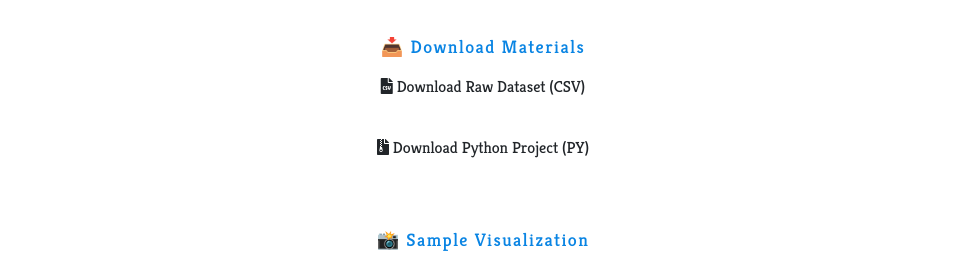
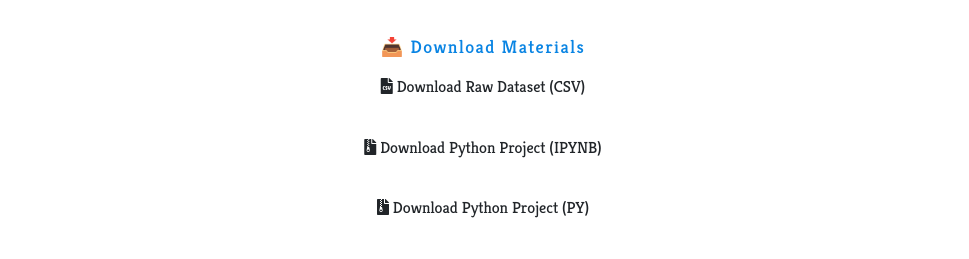
Before and after one commit to tetiana-404/tetiana-404.github.io, a plain HTML site: page pages/dataan-alyst-project.html in a window 1280 px wide. Shown: the part 3920-4179 px from the top of the page, without its empty margins (157-1126 px from the left). Drawn offline with nearby package versions, Linux system fonts and the light colour scheme.

Commit message:
project sources added

```diff
--- a/pages/dataan-alyst-project.html
+++ b/pages/dataan-alyst-project.html
@@ -428,7 +428,11 @@
                                 <i class="fa fa-file-csv"></i> Download Raw Dataset (CSV)
                             </a>
                             <br><br>
-                            <a href="../docs/product_analysis.ipynb" download class="btn">
+                            <a href="../docs/product_analysis 2.0.ipynb" target="_blank" download class="btn">
+                                <i class="fa fa-file-archive"></i> Download Python Project (IPYNB)
+                            </a>
+                            <br><br>
+                            <a href="../docs/product_analysis 2.0.py" target="_blank" download class="btn">
                                 <i class="fa fa-file-archive"></i> Download Python Project (PY)
                             </a>
                         </div>
```
Also changed, not shown: 2 other files.
